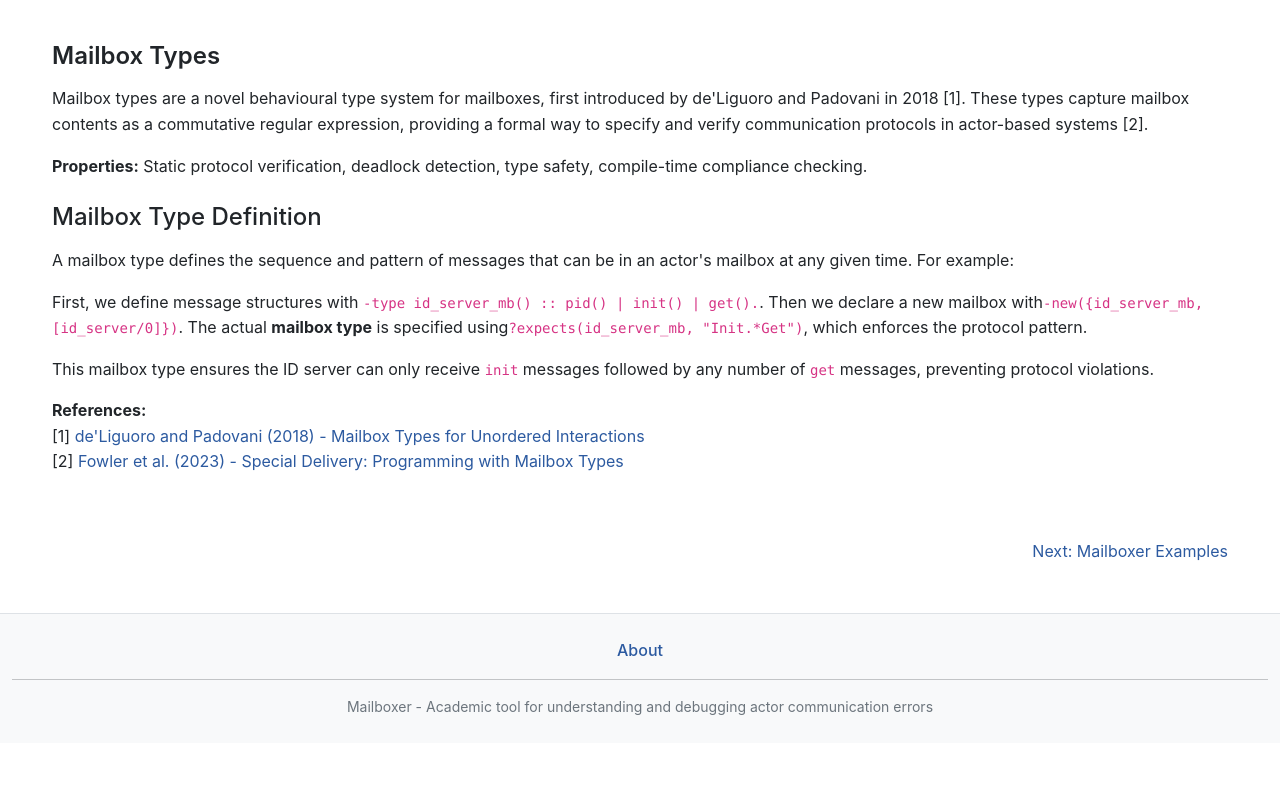
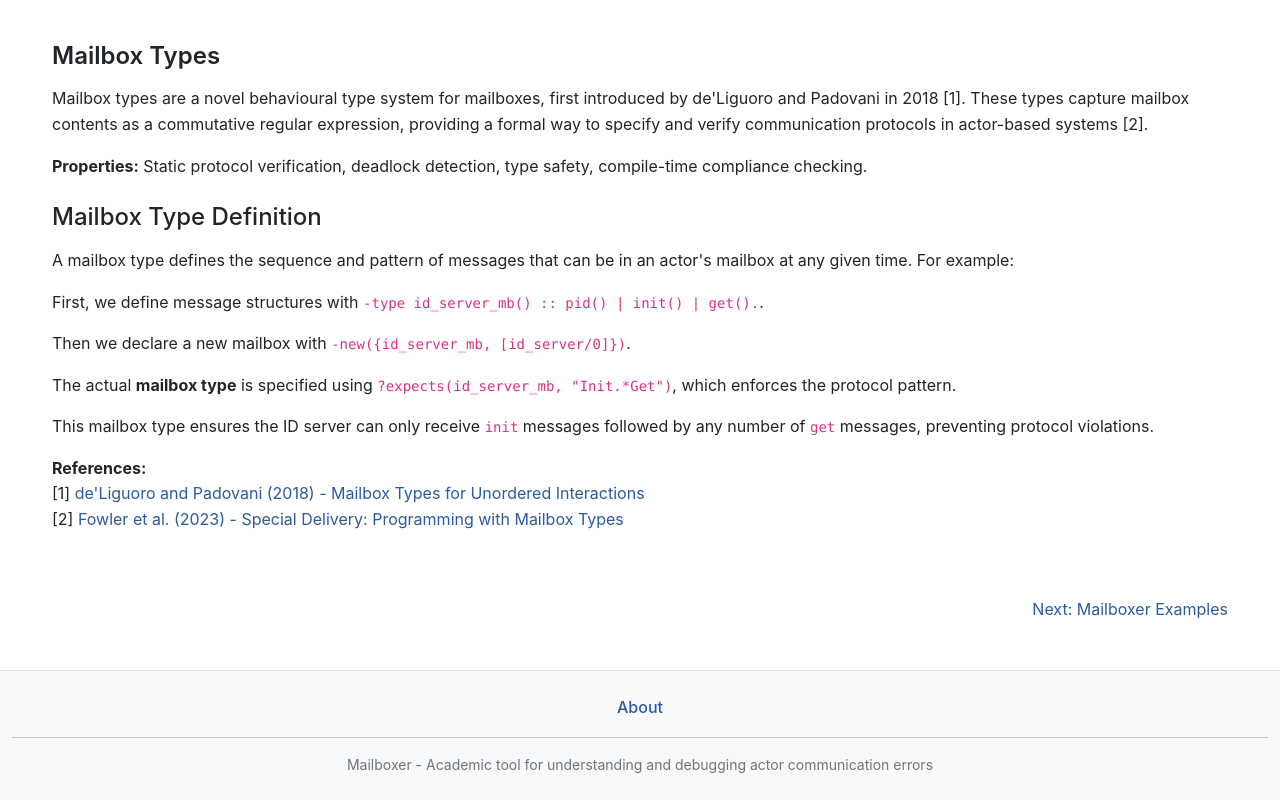
Before and after one commit to SimonJF/mailboxer-website, a React (Vite) app: page /mailboxer in a window 1280 px wide. Shown: the part 1577-2377 px from the top of the page. Before the commit the page ends 2320 px from the top, so only its background shows below. Built offline with nearby package versions, Linux system fonts and the light colour scheme.

Commit message:
formatting

```diff
--- a/src/components/pages/Mailboxer.tsx
+++ b/src/components/pages/Mailboxer.tsx
@@ -174,9 +174,13 @@ main() ->
             A mailbox type defines the sequence and pattern of messages that can be in an actor's mailbox at any given time. For example:
           </p>
           <p>
-            First, we define message structures with <code>{`-type id_server_mb() :: pid() | init() | get().`}</code>. Then we declare a new mailbox with
-            <code>{`-new({id_server_mb, [id_server/0]})`}</code>. The actual <strong>mailbox type</strong> is specified using
-            <code>{`?expects(id_server_mb, "Init.*Get")`}</code>, which enforces the protocol pattern.
+            First, we define message structures with <code>{`-type id_server_mb() :: pid() | init() | get().`}</code>.
+          </p>
+          <p>
+            Then we declare a new mailbox with <code>{`-new({id_server_mb, [id_server/0]})`}</code>.
+          </p>
+          <p>
+            The actual <strong>mailbox type</strong> is specified using <code>{`?expects(id_server_mb, "Init.*Get")`}</code>, which enforces the protocol pattern.
           </p>
           <p>
             This mailbox type ensures the ID server can only receive <code>init</code> messages followed by any number of <code>get</code> messages, preventing protocol violations.
```
